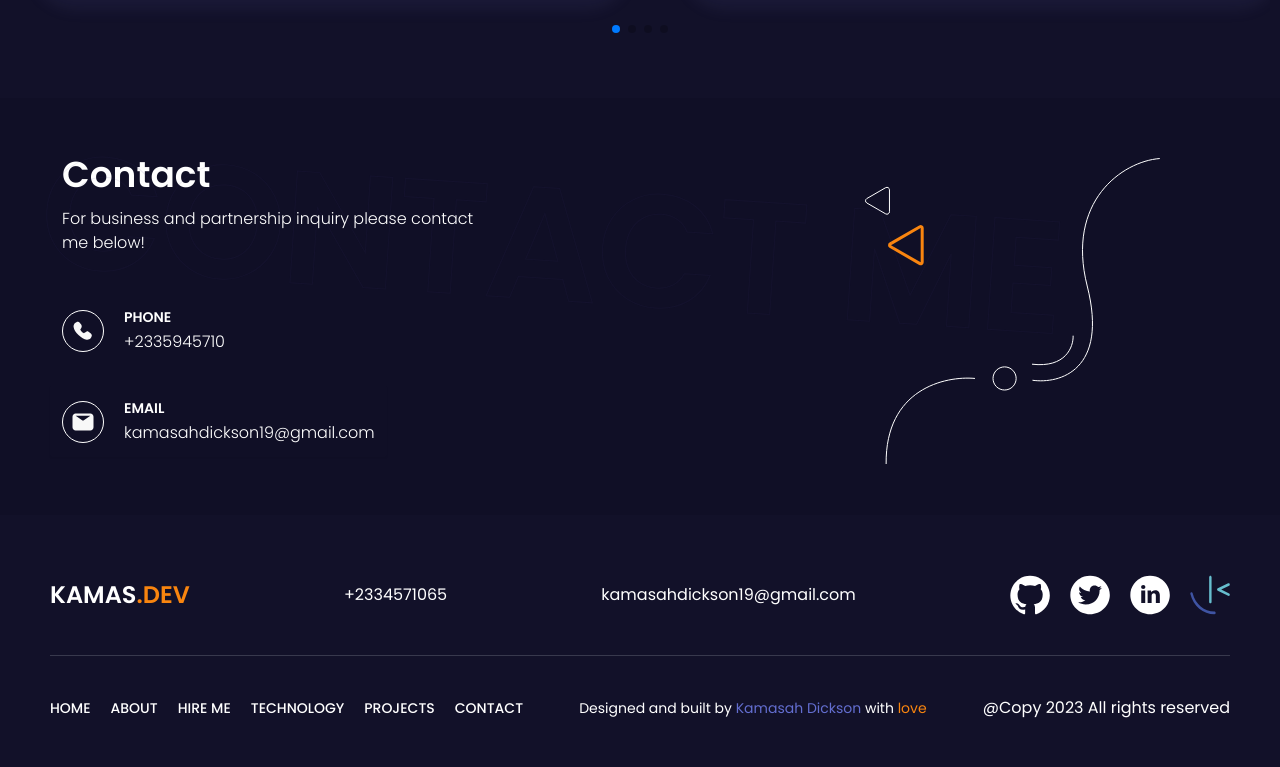
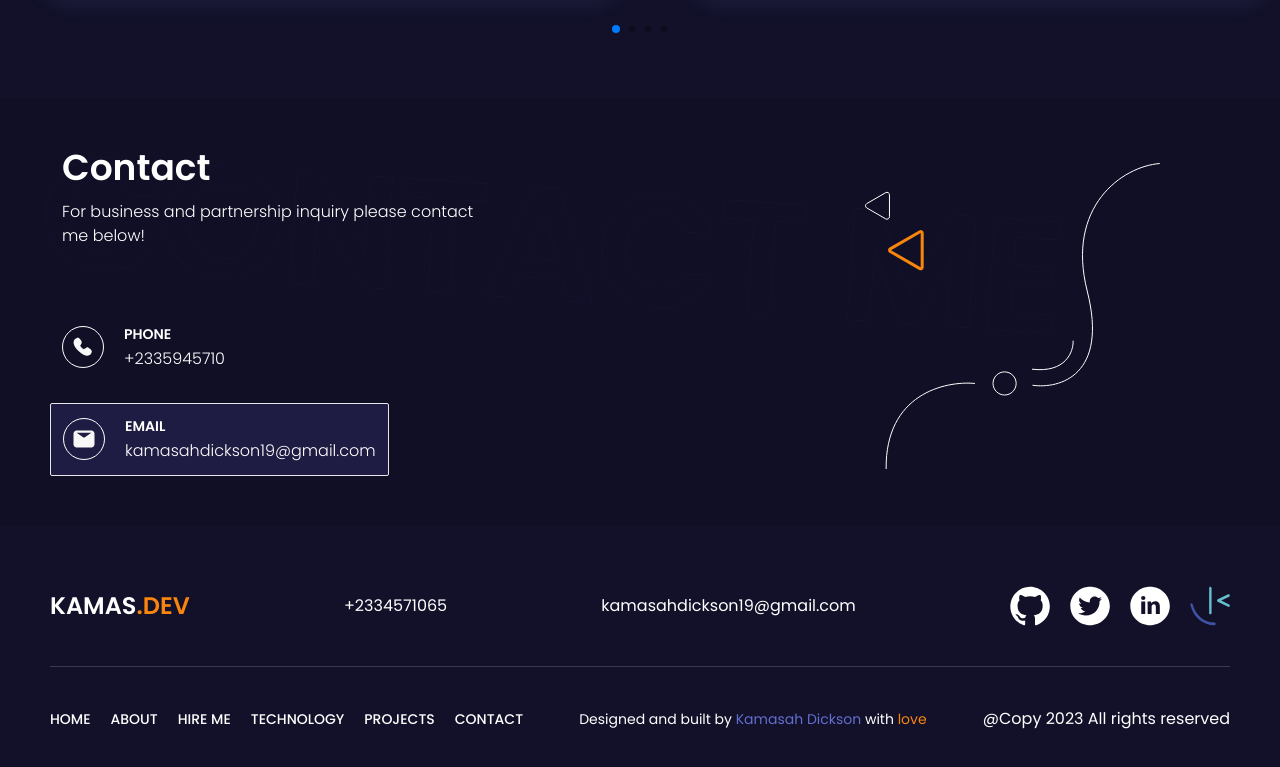
Before and after one commit to Kamasah-Dickson/Port-folio, a React (Vite) app: page / in a window 1280 px wide. Shown: the part 3487-4254 px from the top of the page. Built offline with nearby package versions, Linux system fonts and the light colour scheme.

Commit message:
update contact animations

```diff
--- a/src/components/Contact.tsx
+++ b/src/components/Contact.tsx
@@ -6,6 +6,7 @@ import phoneDark from "../assets/CALL-dark.svg";
 import contactSvg from "../assets/contact.svg";
 import contactSvgLight from "../assets/contact-light-mode.svg";
 import { ThemeContext } from "../context/ThemeContext";
+import { motion } from "framer-motion";
 function Contact() {
 	const { theme } = useContext(ThemeContext);
 
@@ -16,30 +17,80 @@ function Contact() {
 		>
 			<div className="contact-grid max-width contact relative overflow-hidden">
 				<div className={`${theme ? "text-white" : "text-dark-bg"}`}>
-					<h3 className="mb-3 px-3 text-left text-4xl font-bold">Contact</h3>
-					<p className="text-md mb-6 max-w-md px-3  font-light">
+					<div className="overflow-hidden pb-6">
+						<motion.h3
+							initial={{ opacity: 0, y: "100%" }}
+							whileInView={{
+								opacity: 1,
+								y: "0",
+								transition: { delay: 1, duration: 1 },
+							}}
+							className="mb-3 px-3 text-left text-4xl font-bold"
+						>
+							Contact
+						</motion.h3>
+						<motion.p
+							initial={{ opacity: 0, y: "100%" }}
+							whileInView={{
+								opacity: 1,
+								y: "0",
+								transition: { delay: 1.2, duration: 1 },
+							}}
+							className="text-md  max-w-md px-3  font-light"
+						>
 							For business and partnership inquiry please contact me below!
-					</p>
+						</motion.p>
+					</div>
 					<div className="mt-10 flex flex-col gap-5">
-						<div className="flex items-center gap-5 p-3">
+						<div>
+							<motion.div
+								initial={{ opacity: 0, y: "100%" }}
+								whileInView={{
+									opacity: 1,
+									y: "0",
+									transition: { delay: 1.5, duration: 1 },
+								}}
+								className="flex items-center gap-5 p-3"
+							>
 								<img src={theme ? phone : phoneDark} alt="call" />
 								<div className="flex flex-col gap-[3px]">
 									<h4 className="text-sm font-semibold">PHONE</h4>
 									<p className="text-md font-light">+2335945710</p>
 								</div>
+							</motion.div>
 						</div>
-						<div className="flex w-fit cursor-pointer items-center gap-5 rounded-sm p-3 shadow-sm transition-shadow hover:bg-[#584eac38]">
+						<motion.div
+							initial={{ opacity: 0, y: "100%" }}
+							whileInView={{
+								opacity: 1,
+								y: "0",
+								transition: { delay: 1.7, duration: 1 },
+							}}
+							className={`flex w-fit cursor-pointer items-center gap-5 rounded-sm border ${
+								theme
+									? "bg-[#584eac38]  hover:bg-[#574eac0e]  active:bg-slate-900"
+									: "bg-gray-100 hover:bg-gray-300 active:bg-gray-200"
+							} p-3 shadow-sm transition-shadow `}
+						>
 							<img src={theme ? email : emailDark} alt="" />
 							<div className="flex flex-col gap-[3px]">
 								<h4 className="text-sm font-semibold">EMAIL</h4>
 								<p className="text-md font-light">kamasahdickson19@gmail.com</p>
 							</div>
+						</motion.div>
 					</div>
 				</div>
-				</div>
-				<div className="ml-auto">
+				<motion.div
+					initial={{ opacity: 0, x: "20%" }}
+					whileInView={{
+						opacity: 1,
+						x: "0%",
+						transition: { delay: 2, duration: 1 },
+					}}
+					className="ml-auto"
+				>
 					<img src={theme ? contactSvg : contactSvgLight} alt="contact" />
-				</div>
+				</motion.div>
 			</div>
 		</div>
 	);
```
Lines whose indentation alone changed are shown as unchanged.
